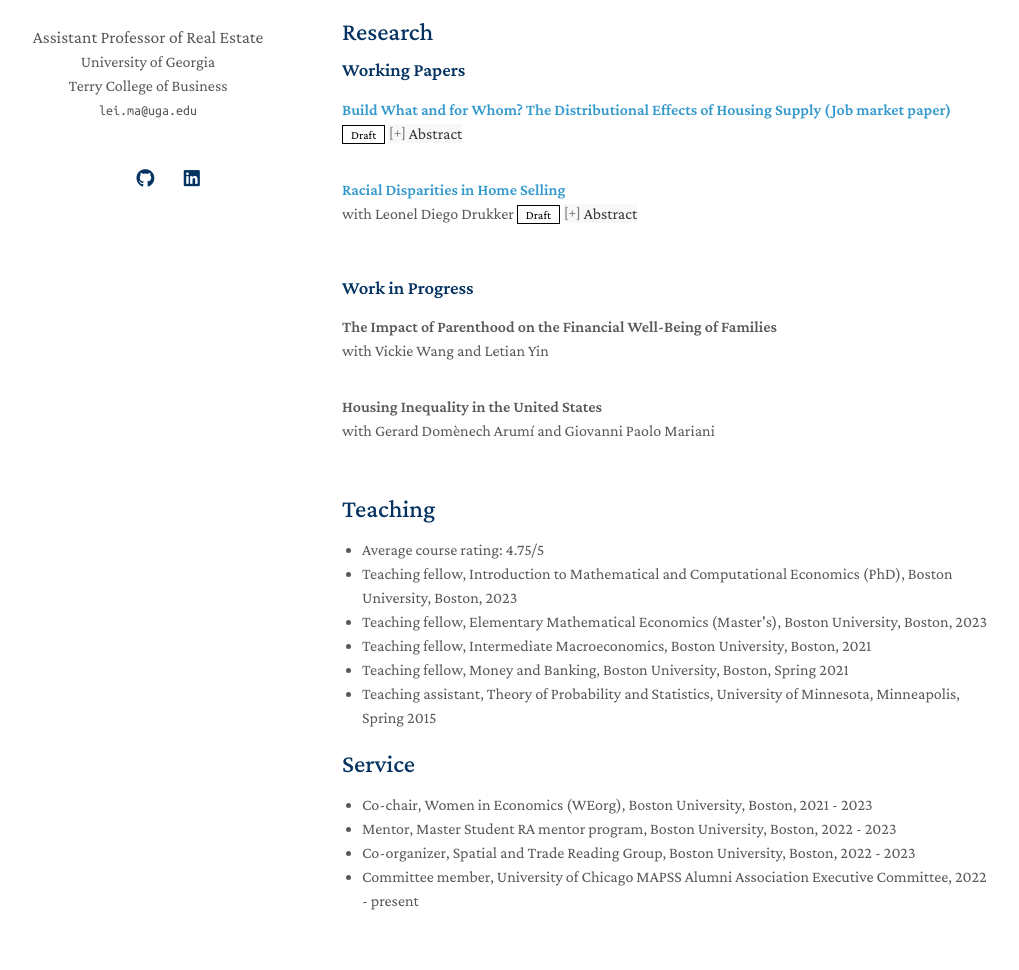
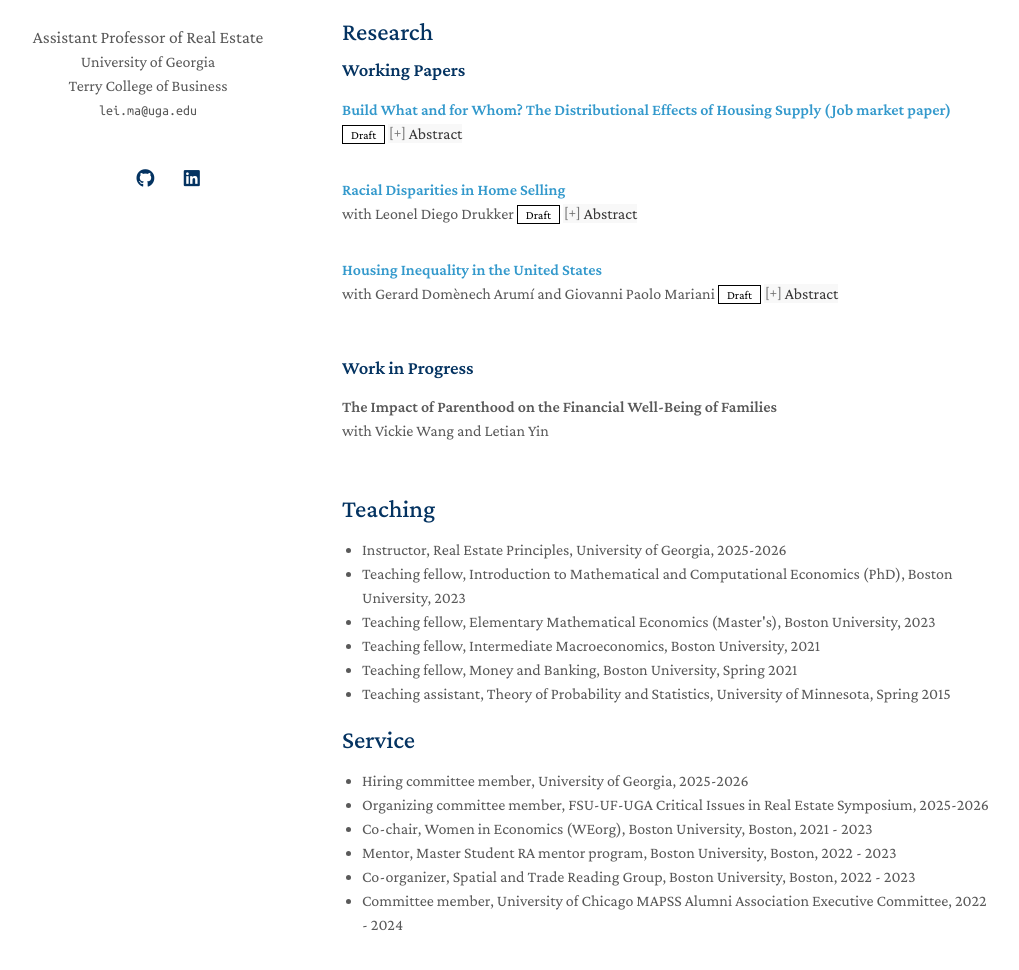
Before and after one commit to leima0521/leima-econ, a Jekyll site: the page built from index.md, in a window 1280 px wide and 1282 px high. Shown: the part 251-1221 px from the top of the window, without its empty margins (128-1147 px from the left). Built offline with Jekyll 4.4.1, drawn with Linux system fonts in a browser that asks for light colours; nearby versions of some CDN libraries; a style sheet for code colours, icons or effects is not loaded; our own code applies the rules of GitHub Pages for plain Markdown files.

Commit message:
update website

```diff
--- a/_data/publications.yml
+++ b/_data/publications.yml
@@ -13,6 +13,12 @@ main:
     abstract: "This study investigates the financial disparities Black sellers face in the US housing market. Using repeat-sale transactions from 2003 to 2020, we document that Black sellers earn, on average, 0.36% lower annualized unlevered returns on their property sales compared to non-Black sellers. These racial disparities in housing returns cannot be explained by seller characteristics, property renovations, the buyer's race, seller agent fixed effects, and appraisal measures. However, we find significant racial gaps in listing prices and time on market, which we attribute to intermediaries involved in housing transactions. Controlling for these factors reduces the racial gap in returns to effectively zero. Additionally, we find that when homes are sold to iBuyers, where human intermediary bias is removed, the racial gap in housing returns disappears. Our findings suggest that Black sellers experience higher search frictions, leading to worse selling outcomes."
     # others: Presented at FDIC Consumer Research Symposium (2024), Urban Economics Association European Meeting (2024)
 
+  - id: 3
+    title: Housing Inequality in the United States
+    authors: with Gerard Domènech Arumí and Giovanni Paolo Mariani
+    draft: https://papers.ssrn.com/sol3/papers.cfm?abstract_id=5928399
+    abstract: "We use county assessor and property deed records to construct, analyze, and disseminate contemporaneous and long-run estimates of housing inequality for the United States and its subnational levels. A dwelling in the top decile is eight times as valuable and four times as large as a dwelling in the bottom decile, and 12% of all housing assets are held by 1% of households. Housing value inequality has increased since the 1980s, while housing space inequality has remained relatively stable. Heterogeneity is substantial, with considerable variation between and within states, commuting zones, and census tracts. Income, land-use regulations, and housing supply and demand are associated with current and changing levels of housing inequality. This research highlights the importance of granularity when studying inequality and evaluating policies. We make all estimates publicly available to facilitate such work."
+
   # - id: 3
   #   title: "When Institutional Investors Come to Town: The Local Effects of Buy-to-Rent Properties"
   #   # authors: (Draft coming soon!)
--- a/_data/wip.yml
+++ b/_data/wip.yml
@@ -3,8 +3,3 @@ main:
   - id: 1
     title: The Impact of Parenthood on the Financial Well-Being of Families
     authors: "with Vickie Wang and Letian Yin"
-
-
-  - id: 2
-    title: "Housing Inequality in the United States"
-    authors: with Gerard Domènech Arumí and Giovanni Paolo Mariani
--- a/_includes/service.md
+++ b/_includes/service.md
@@ -1,9 +1,11 @@
 
 
 <ul style="2px 0px -15px; margin-left: -20px;">
+  <li><autocolor>Hiring committee member, University of Georgia, 2025-2026</autocolor></li>
+  <li><autocolor>  Organizing committee member, FSU-UF-UGA Critical Issues in Real Estate Symposium, 2025-2026</autocolor></li>
   <li><a href="https://www.bostonugwe.com/"><autocolor>Co-chair, Women in Economics (WEorg), Boston University, Boston, 2021 - 2023</autocolor></a></li>
   <li><autocolor>Mentor, Master Student RA mentor program, Boston University, Boston, 2022 - 2023</autocolor></li>
   <li><autocolor>Co-organizer, Spatial and Trade Reading Group, Boston University, Boston, 2022 - 2023</autocolor></li>
   <li><autocolor>Committee member, University of Chicago MAPSS Alumni Association Executive
-Committee, 2022 - present</autocolor></li>
+Committee, 2022 - 2024</autocolor></li>
 </ul>
--- a/_includes/teaching.md
+++ b/_includes/teaching.md
@@ -1,10 +1,10 @@
 
 <ul style="2px 0px -15px; margin-left: -20px;">
-  <li><autocolor>Average course rating: 4.75/5</autocolor></li>
-  <li><autocolor>Teaching fellow, Introduction to Mathematical and Computational Economics (PhD), Boston University, Boston, 2023</autocolor></li>
-  <li><autocolor>Teaching fellow, Elementary Mathematical Economics (Master's), Boston University, Boston, 2023</autocolor></li>
-  <li><autocolor>Teaching fellow, Intermediate Macroeconomics, Boston University, Boston, 2021</autocolor></li>
-  <li><autocolor>Teaching fellow, Money and Banking, Boston University, Boston, Spring 2021</autocolor></li>
-  <li><autocolor>Teaching assistant, Theory of Probability and Statistics, University of Minnesota,
-  Minneapolis, Spring 2015</autocolor></li>
+  <!-- <li><autocolor>Average course rating: 4.75/5</autocolor></li> -->
+  <li><autocolor>Instructor, Real Estate Principles, University of Georgia, 2025-2026</autocolor></li>
+  <li><autocolor>Teaching fellow, Introduction to Mathematical and Computational Economics (PhD), Boston University, 2023</autocolor></li>
+  <li><autocolor>Teaching fellow, Elementary Mathematical Economics (Master's), Boston University, 2023</autocolor></li>
+  <li><autocolor>Teaching fellow, Intermediate Macroeconomics, Boston University, 2021</autocolor></li>
+  <li><autocolor>Teaching fellow, Money and Banking, Boston University, Spring 2021</autocolor></li>
+  <li><autocolor>Teaching assistant, Theory of Probability and Statistics, University of Minnesota, Spring 2015</autocolor></li>
 </ul>
```
Also changed, not shown: 5 other files.
